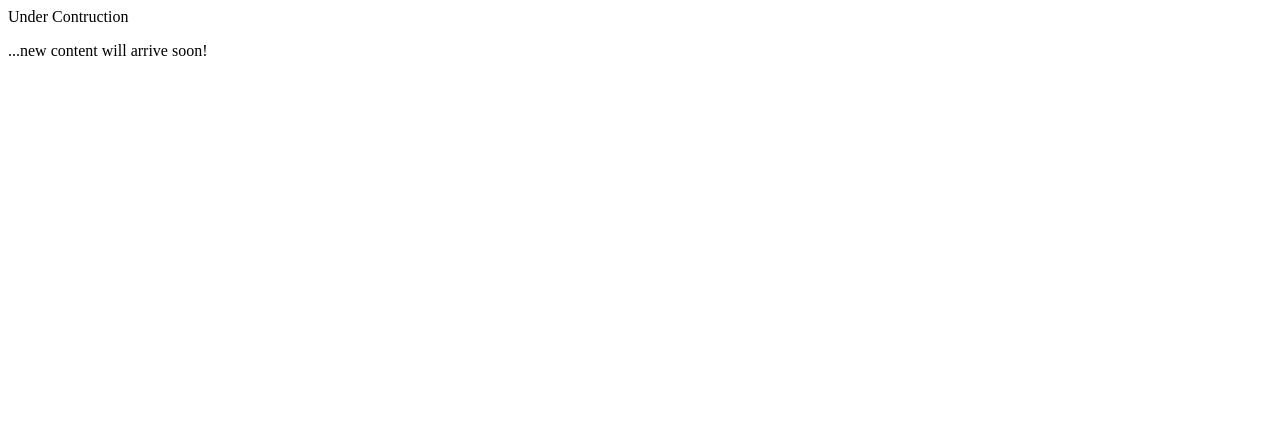
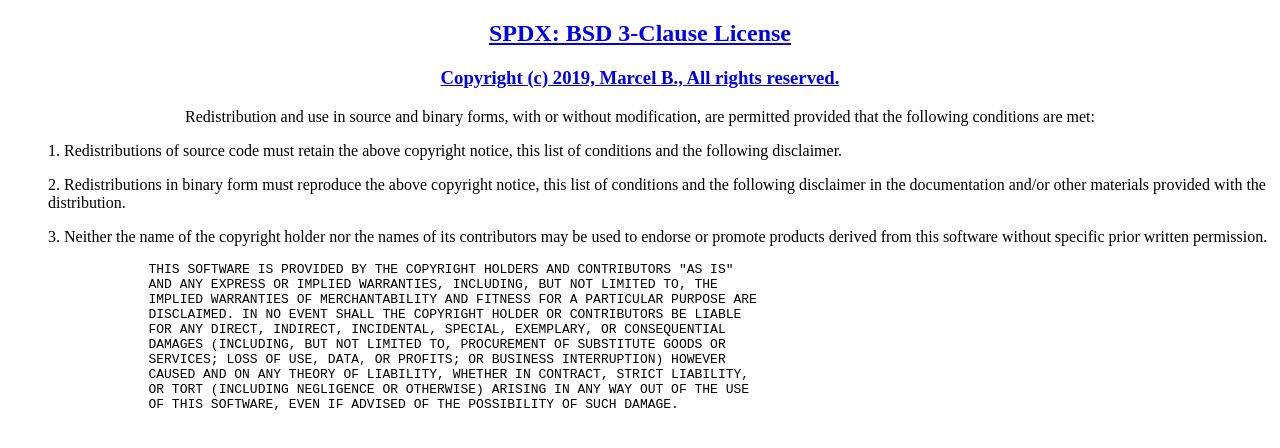
Before and after one commit to ergotamin/ergotamin.github.io, a plain HTML site: page index.html in a window 1280 px wide. Drawn offline with Linux system fonts and the light colour scheme.

Commit message:
Update index.html

```diff
--- a/index.html
+++ b/index.html
@@ -1,7 +1,52 @@
 <!DOCTYPE html>
 <html>
 <body>
-<h>Under Contruction</h>
-<p>...new content will arrive soon!</p>
+<h2 align="center">
+  <a href="https://opensource.org/licenses/BSD-3-Clause">
+    SPDX: BSD 3-Clause License
+  </a>
+</h2>
+
+<h3 align="center">
+  <a href="mailto:ergotamin.source@gmail.com">
+    Copyright (c) 2019, Marcel B., All rights reserved.
+  </a>
+</h3>
+
+<p align="center">
+  Redistribution and use in source and binary forms, with or without
+  modification, are permitted provided that the following conditions are met:
+</p>
+
+<p align="center">
+ <ul>
+ 1. Redistributions of source code must retain the above copyright notice, this
+    list of conditions and the following disclaimer.
+ </ul>
+ <ul>
+ 2. Redistributions in binary form must reproduce the above copyright notice,
+    this list of conditions and the following disclaimer in the documentation
+    and/or other materials provided with the distribution.
+ </ul>
+ <ul>
+ 3. Neither the name of the copyright holder nor the names of its
+    contributors may be used to endorse or promote products derived from
+    this software without specific prior written permission.
+ </ul>
+</p>
+
+<pre>
+                  THIS SOFTWARE IS PROVIDED BY THE COPYRIGHT HOLDERS AND CONTRIBUTORS "AS IS"
+                  AND ANY EXPRESS OR IMPLIED WARRANTIES, INCLUDING, BUT NOT LIMITED TO, THE
+                  IMPLIED WARRANTIES OF MERCHANTABILITY AND FITNESS FOR A PARTICULAR PURPOSE ARE
+                  DISCLAIMED. IN NO EVENT SHALL THE COPYRIGHT HOLDER OR CONTRIBUTORS BE LIABLE
+                  FOR ANY DIRECT, INDIRECT, INCIDENTAL, SPECIAL, EXEMPLARY, OR CONSEQUENTIAL
+                  DAMAGES (INCLUDING, BUT NOT LIMITED TO, PROCUREMENT OF SUBSTITUTE GOODS OR
+                  SERVICES; LOSS OF USE, DATA, OR PROFITS; OR BUSINESS INTERRUPTION) HOWEVER
+                  CAUSED AND ON ANY THEORY OF LIABILITY, WHETHER IN CONTRACT, STRICT LIABILITY,
+                  OR TORT (INCLUDING NEGLIGENCE OR OTHERWISE) ARISING IN ANY WAY OUT OF THE USE
+                  OF THIS SOFTWARE, EVEN IF ADVISED OF THE POSSIBILITY OF SUCH DAMAGE.
+</pre>
+
 </body>
 </html>
```
